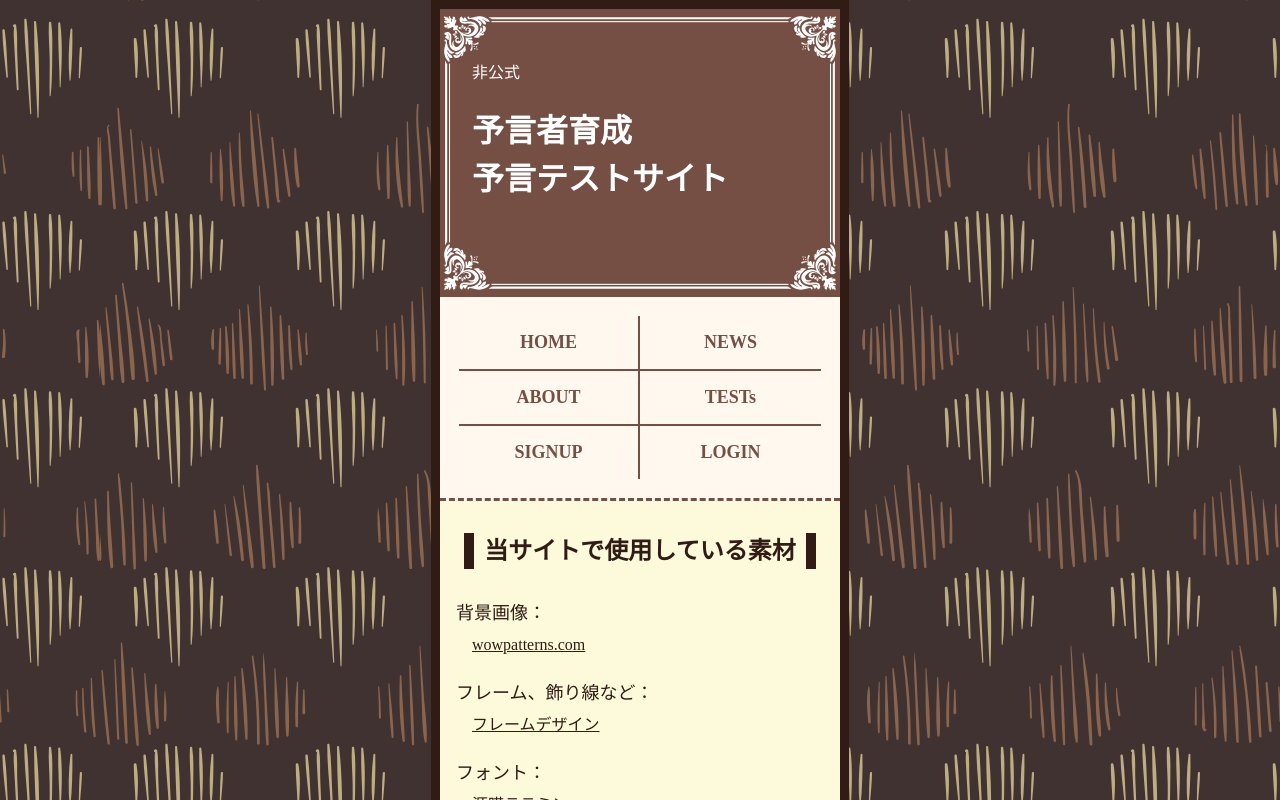
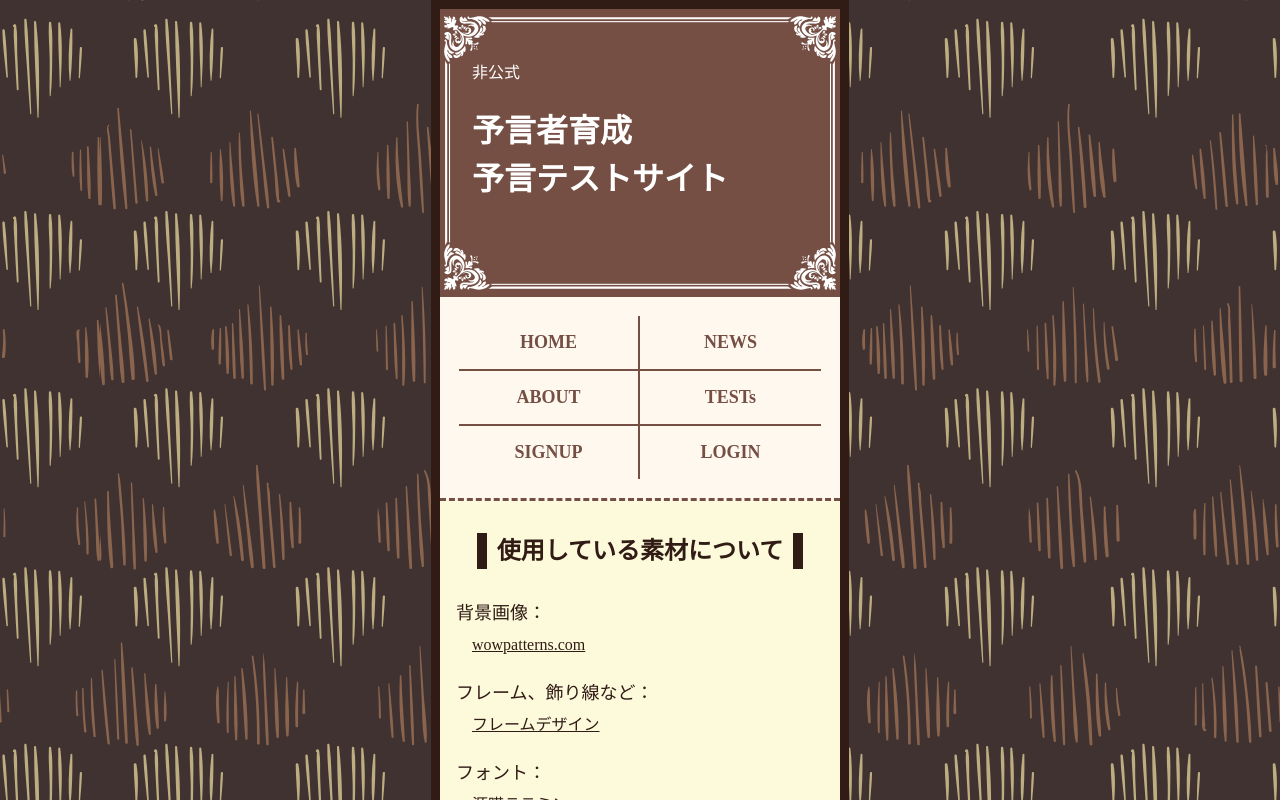
Before and after one commit to SSSYYSSSYY/FTA-Project, a Next.js app in the folder client/: page /resource in a window 1280 px wide. Shown: the top 800 px of the page. Built offline with nearby package versions, Linux system fonts and the light colour scheme; a web font is replaced by a local one.

Commit message:
resourcePage

```diff
--- a/client/pages/resource.js
+++ b/client/pages/resource.js
@@ -6,7 +6,7 @@ export default function Resource(){
   return(
     <Layout>
       <div className="resourcePage">
-        <h2>当サイトで使用している素材</h2>
+        <h2>使用している素材について</h2>
 
         <p className="title">背景画像：</p>
         <a target="_blank" href="https://www.wowpatterns.com/free-vector/abstract-minimal-doodle-line-brush-strokes-seamless-vector-pattern">wowpatterns.com</a>
```
